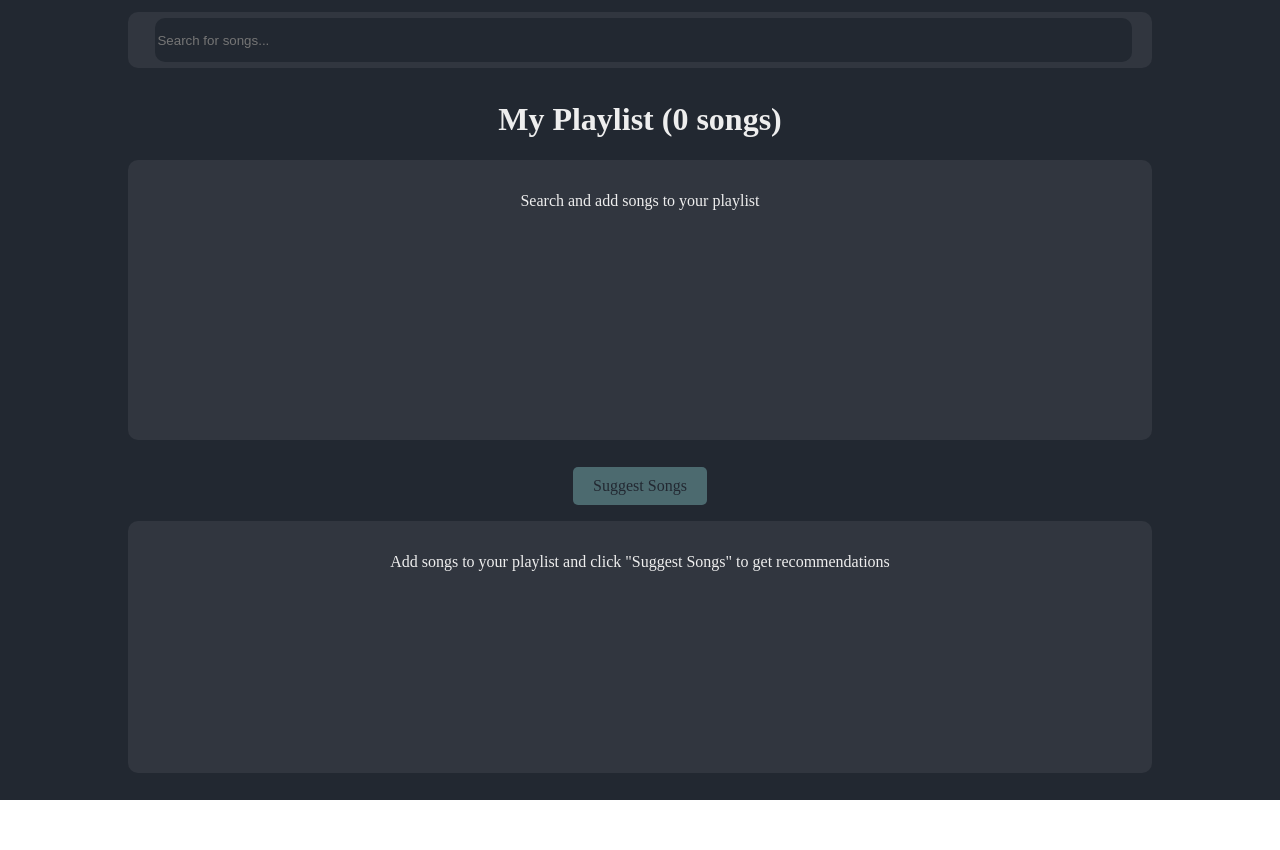
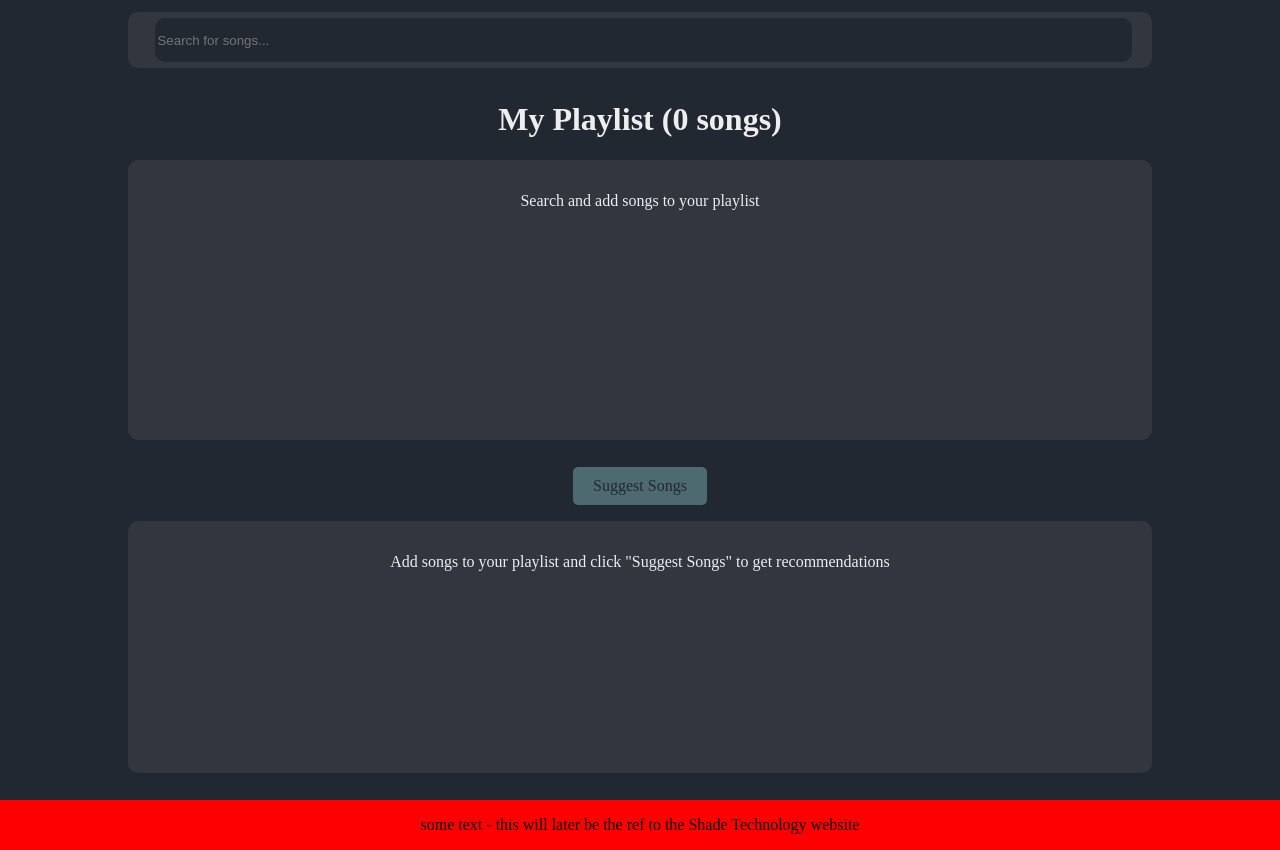
Before and after one commit to kirbs-btw/mynewplaylist.com, a React (Vite) app in the folder frontend/: page / in a window 1280 px wide. Before the commit the page ends 800 px from the top, so only its background shows below. Built offline with nearby package versions, Linux system fonts and the light colour scheme.

Commit message:
feat: footer for the website to have important links

```diff
--- a/frontend/index.html
+++ b/frontend/index.html
@@ -10,6 +10,9 @@
 <body>
     <div id="root"></div>
     <script type="module" src="/src/main.tsx"></script>
+    <div class="footer">
+        <p>some text - this will later be the ref to the Shade Technology website</p>
+    </div>
 </body>
 
 </html>
--- a/frontend/src/index.css
+++ b/frontend/src/index.css
@@ -162,3 +162,12 @@
 #search-button {
     border-radius: 10px;
 }
+
+.footer {
+    width: 100%;
+    min-height: 30%;
+    background-color: red;
+    display: flex;
+    justify-content: center;
+    align-items: center;
+}
```
